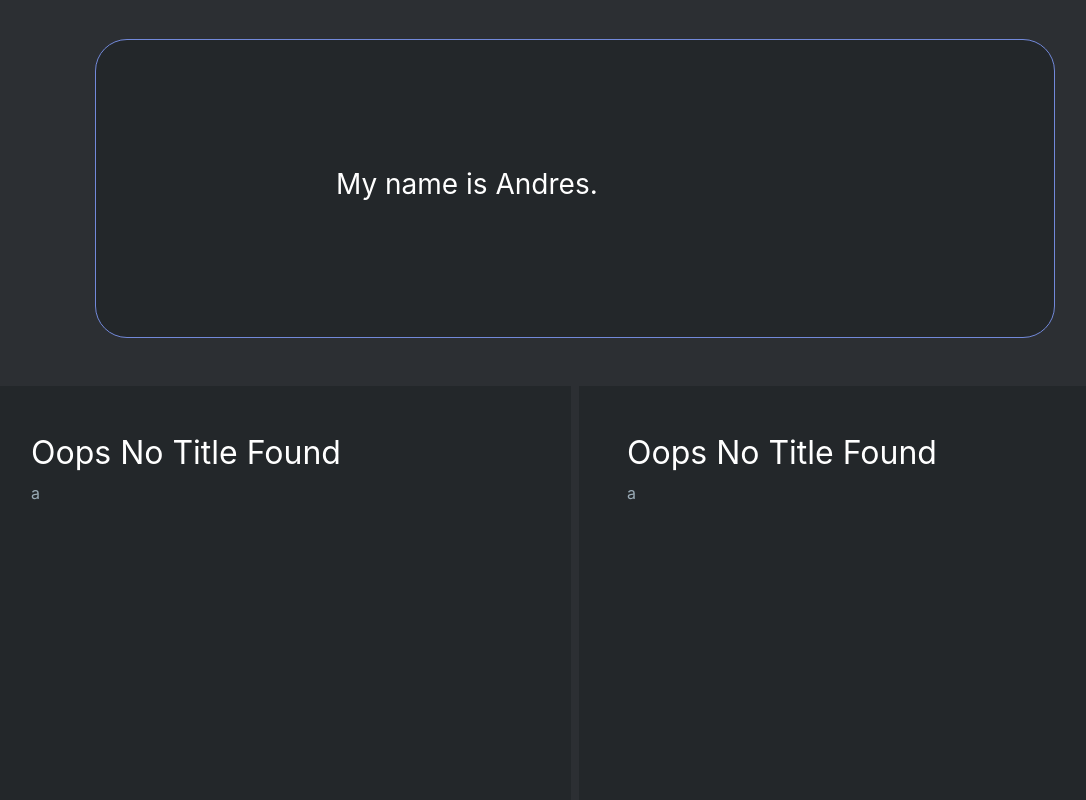
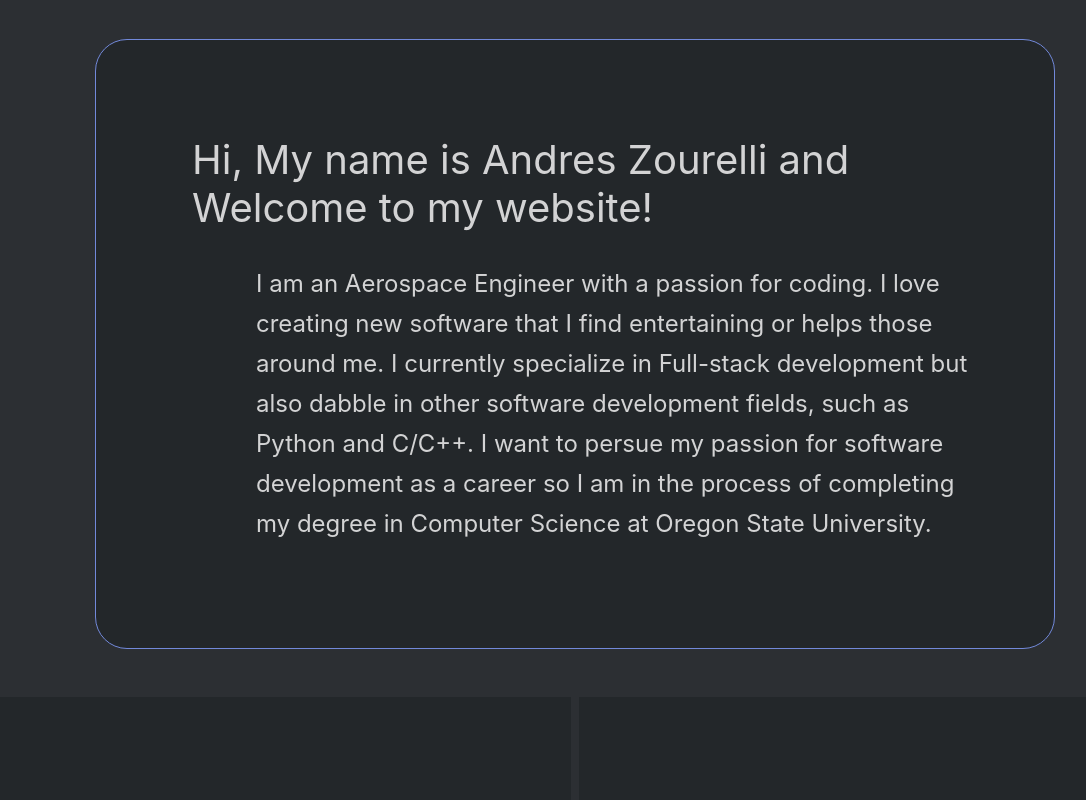
Before and after one commit to AndresZourelli/my-website, a React (Create React App) app in the folder client/: page / in a window 1280 px wide. Shown: the part 440-1240 px from the top of the page, without its empty margins (65-1151 px from the left). Built offline with nearby package versions, Linux system fonts and the light colour scheme.

Commit message:
fixed drop shadow

```diff
--- a/client/src/App.js
+++ b/client/src/App.js
@@ -39,7 +39,15 @@ function App() {
 				</div>
 			</main>
 			<div className="nameCard">
-				<h3>My name is Andres.</h3>
+				<h1>Hi, My name is Andres Zourelli and Welcome to my website!</h1>
+				<br />
+				<h4>
+					I am an Aerospace Engineer with a passion for coding. I love creating new software that I find
+					entertaining or helps those around me. I currently specialize in Full-stack development but also
+					dabble in other software development fields, such as Python and C/C++. I want to persue my passion
+					for software development as a career so I am in the process of completing my degree in Computer
+					Science at Oregon State University.
+				</h4>
 			</div>
 			<div className="cardHolder">
 				<Card />
--- a/client/src/App.scss
+++ b/client/src/App.scss
@@ -34,7 +34,9 @@ body {
 
 h1,
 h2,
-h3 {
+h3,
+h4 {
+    color: rgba($tertiary-color, .8);
     font-weight: 400;
     padding-left: 10rem;
 
@@ -119,6 +121,8 @@ main {
     padding: 8rem 5rem;
     background: $secondary-color;
 
+
+
     div {
         &.icons {
             padding-left: 10rem;
@@ -138,8 +142,20 @@ main {
     border-radius: 2rem;
     background: $primaryColor;
     width: 75%;
-    padding: 8rem 5rem;
+    padding: 6rem 4rem;
     border: 1px $quartile-color solid;
+
+    h1 {
+        padding: 0;
+        padding-left: 2rem;
+    }
+
+    h3,
+    h4 {
+        font-weight: 400;
+        padding-left: 6rem;
+        line-height: 2.5rem;
+    }
 }
 
 .cardHolder {
--- a/client/src/components/card/card.js
+++ b/client/src/components/card/card.js
@@ -1,12 +1,18 @@
 import React from 'react';
 // import PropTypes from 'prop-types';
 import './card.scss';
+import { FontAwesomeIcon } from '@fortawesome/react-fontawesome';
+import { faGithub } from '@fortawesome/free-brands-svg-icons';
 
 const Card = ({ website, title, github }) => {
 	return (
 		<div className="CardBody" href={website}>
-			<h2>{title}</h2>
-			<a href={github}>a</a>
+			<div className="card-modal">
+				<h2>{title}</h2>
+				<a href={github}>
+					<FontAwesomeIcon icon={faGithub} size="2x" />
+				</a>
+			</div>
 		</div>
 	);
 };
@@ -14,6 +20,7 @@ const Card = ({ website, title, github }) => {
 Card.defaultProps = {
 	title: 'Oops No Title Found',
 	github: '/',
-	website: '/'
+	website: '/',
+	image: '/'
 };
 export default Card;
--- a/client/src/components/card/card.scss
+++ b/client/src/components/card/card.scss
@@ -1,26 +1,52 @@
 $main-text-color: #99aab5;
-$secondary-color:#2c2f33;
+$secondary-color: #2c2f33;
 $tertiary-color: #ffffff;
 $quartile-color: #7289da;
 $primaryColor: #23272a;
 $item-size: 100%;
 
 .CardBody {
+	overflow: hidden;
 	padding: 3rem;
 	background: $primaryColor;
 	width: $item-size;
 	height: $item-size;
 	transition: all 1s;
 	justify-self: center;
-
+	position: relative;
+	z-index: 1;
 
 	h2 {
 		padding: 0;
 	}
 
+	.card-modal {
+		padding: 2rem;
+		position: absolute;
+		width: 100%;
+		height: 100%;
+		opacity: 0;
+		bottom: 300px;
+		left: 0;
+		transition: all 1s;
+		&:active {
+			z-index: 1000;
+		}
+	}
+
 	&:hover {
+		z-index: 200;
 		transform: scale(1.05);
 		box-shadow: 0 .1rem 1rem .3rem rgba(0, 0, 0, .5);
 
+		.card-modal {
+			transform: translateY(300px);
+			opacity: 1;
+			width: 100%;
+			height: 100%;
+		}
+		&:hover:after {
+			z-index: 1000;
 		}
 	}
+}
```
Lines whose indentation alone changed are shown as unchanged.
